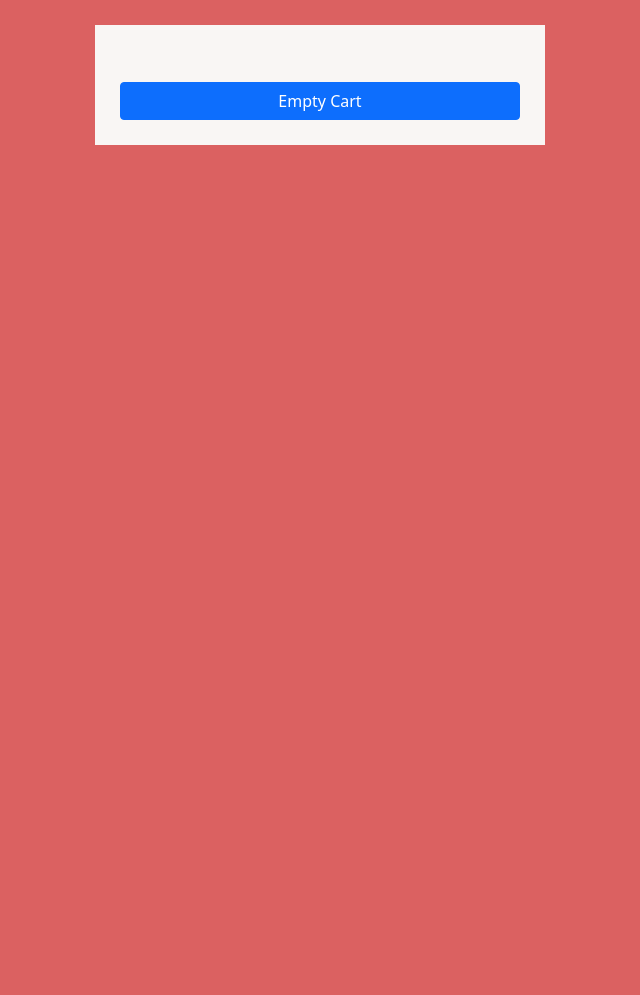
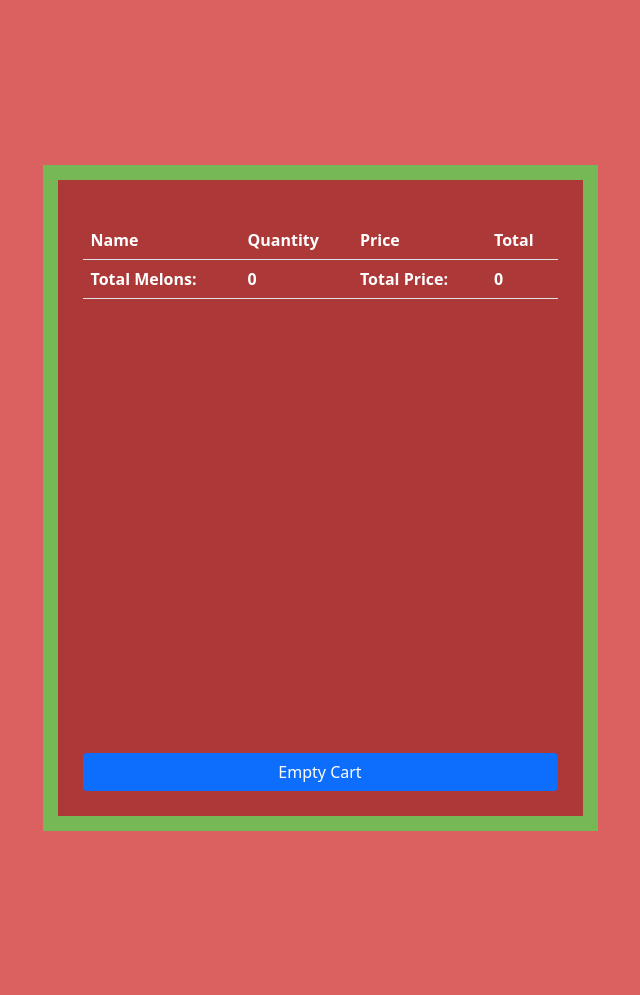
Before and after one commit to JRichm/MelonSite, a Flask app: page /cart in a window 1280 px wide; the page is wider, and only the part inside the window is pictured. Shown: the part 56-1051 px from the top of that part, without its empty margins (320-960 px from the left). Before the commit the page ends 201 px from the top of that part, so only its background shows below. Run offline with Flask 2, Linux system fonts and the light colour scheme; lists and menus that the app fills with data are empty.

Commit message:
updated cart page

```diff
--- a/server.py
+++ b/server.py
@@ -4,12 +4,11 @@ import melons as melonScript
 import customers as customerScript
 import jinja2
 
-
 app = Flask(__name__)
 app.jinja_env.undefined = jinja2.StrictUndefined # for debugging purposes
 app.secret_key = 'dev'
 
-## Flask Routes ##
+##  Flask Routes  ##
 @app.route('/')
 def home_page():
     return render_template('base.html')
@@ -24,7 +23,7 @@ def show_melon(melon_id):
 
 @app.route('/cart')
 def show_cart():
-    order_total = 0
+    order_total = [0, 0]
     cart_melons = []
 
     # get cart dict from session (or an empty one if none exists yet)
@@ -34,9 +33,10 @@ def show_cart():
         melon = melonScript.get_melon_by_id(melon_id)
 
         total_cost = quantity * melon.price
-        order_total += total_cost
+        order_total[0] += total_cost
 
         melon.quantity = quantity
+        order_total[1] += quantity
         melon.total_cost = total_cost
 
         cart_melons.append(melon)
--- a/static/css/cart.css
+++ b/static/css/cart.css
@@ -2,12 +2,23 @@ main {
     display: flex;
     flex-direction: column;
     justify-content: center;
-    margin: 25px;
+    align-items: center;
 }
 
 #cart-box {
+    background-color: #ad3838;
     display: flex;
     flex-direction: column;
+    justify-content: space-between;
     margin: 25px;
-    width: 400px;
+    padding: 25px;
+    width: 555px;
+    height: 666px;
+    border: solid;
+    border-color: #75b855;
+    border-width: 15px;
 }
+
+th {
+    color: white;
+}
--- a/static/css/main.css
+++ b/static/css/main.css
@@ -1,6 +1,5 @@
 body {
-    background-color: #db6161;
-    margin: 0px;
+    background-color: #157241;
 }
 
 nav {
@@ -10,12 +9,21 @@ nav {
 .container {
     display: flex;
     flex-direction: column;
-    justify-content: center;
+    justify-content: space-between;
     align-items: center;
 }
 
 main {
-    background-color: #f9f6f4;
+    border-left: solid;
+    border-right: solid;
+    border-width: 65px;
+    border-color: #75b855;
+    background-color: #db6161;
+    display: flex;
+    justify-content: center;
+    height: 100%;
+    width: 150%;
+    min-height: 995px;
 }
 
 h1, h2, h3, h4, h5, h6 {
@@ -25,3 +33,8 @@ h1, h2, h3, h4, h5, h6 {
 .alert {
     margin-top: 25px;
 }
+
+#message {
+    position: absolute;
+    margin: 20px;
+}
--- a/templates/base.html
+++ b/templates/base.html
@@ -28,8 +28,9 @@
 
   <div class="container">
     {% for message in get_flashed_messages() %}
-        <p class="alert alert-warning">{{ message }}</p>
+        <p id='message' class="alert alert-warning">{{ message }}</p>
     {% endfor %}
+
     <!-- This is where the main content goes. -->
     {% block body %}
         BODY OF PAGE GOES HERE VIA INHERITANCE
--- a/templates/cart.html
+++ b/templates/cart.html
@@ -16,6 +16,12 @@
         <div id="cart-box">
             <table class="table table-striped mt-3">
                 <thead>
+                    <tr>
+                        <th>Name</th>
+                        <th>Quantity</th>
+                        <th>Price</th>
+                        <th>Total</th>
+                    </tr>
                     {% for melon in cart_melons %}
                         <tr>
                             <th>{{ melon.common_name }}</th>
@@ -24,6 +30,12 @@
                             <th>{{ '%0.2f' | format(melon.total_cost) }}</th>
                         </tr>
                     {% endfor %}
+                    <tr>
+                        <th>Total Melons: </th>
+                        <th>{{ order_total[1] }}</th>
+                        <th>Total Price: </th>
+                        <th>{{ order_total[0] }}</th>
+                    </tr>
                 </thead>
             </table>
             <a class="btn btn-primary" href="{{ url_for('empty_cart') }}">Empty Cart</a>
--- a/templates/melons.html
+++ b/templates/melons.html
@@ -6,7 +6,6 @@
     <meta http-equiv="X-UA-Compatible" content="IE=edge">
     <meta name="viewport" content="width=device-width, initial-scale=1.0">
     {% block extra_head %}
-        <link rel="stylesheet" href="{{ url_for('static', filename='css/main.css') }}">
         <link rel="stylesheet" href="{{ url_for('static', filename='css/melons.css') }}">
     {% endblock %}
     <title>Document</title>
```
Also changed, not shown: static/css/login.css (+8 -0 lines), static/css/melon.css (+2 -5 lines), static/css/melons.css (+9 -1 lines), templates/404.html (added, +17 -0 lines), templates/melon.html (line endings or trailing spaces).
